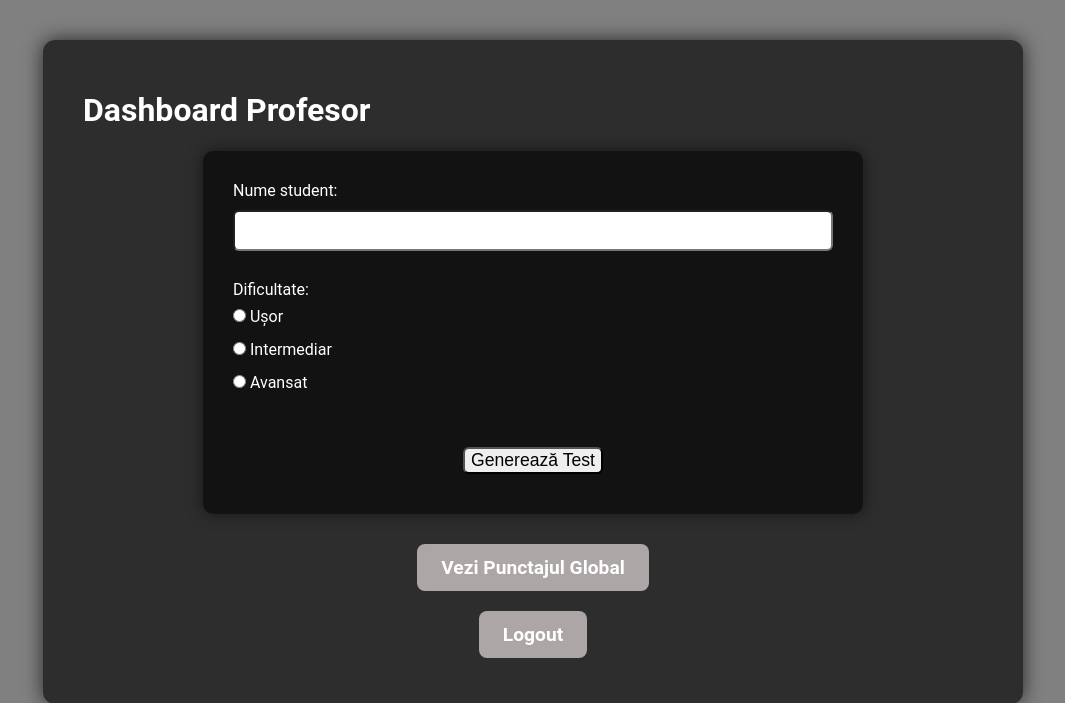
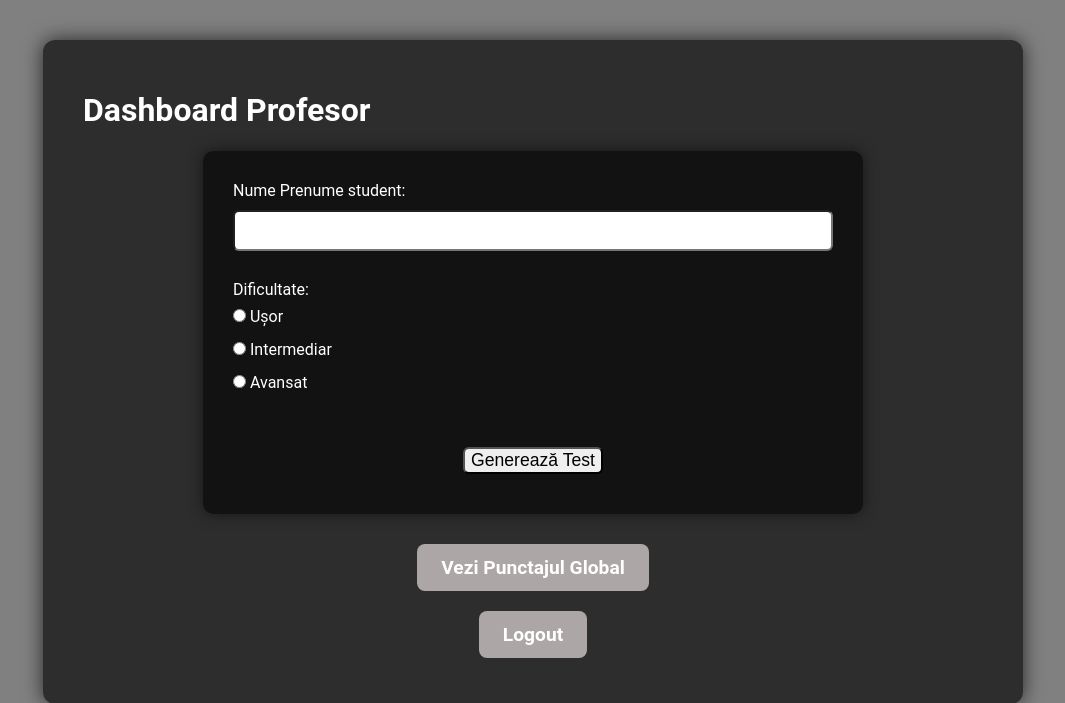
Before and after one commit to Weepeme/Aplicatie-software-de-verificare-si-evaluare-a-cunostintelor-de-mecanica, a Flask app: template app/templates/professor_dashboard.html in a window 1280 px wide. Shown: the top 703 px of the page, without its empty margins (107-1172 px from the left). Run offline with Flask 3, Linux system fonts and the light colour scheme; the template is opened without the code that fills it, so the values that code supplies are empty.

Commit message:
Update professor_dashboard.html

```diff
--- a/app/templates/professor_dashboard.html
+++ b/app/templates/professor_dashboard.html
@@ -20,7 +20,7 @@
     {% endwith %}
 
     <form method="POST">
-        <label for="student_name">Nume student:</label><br>
+        <label for="student_name">Nume Prenume student:</label><br>
         <input type="text" id="student_name" name="student_name" required><br><br>
 
         <label>Dificultate:</label><br>
```
